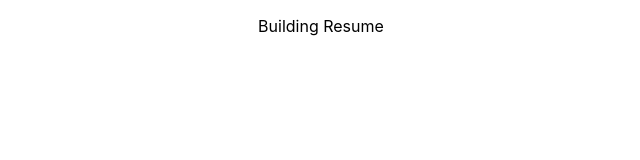
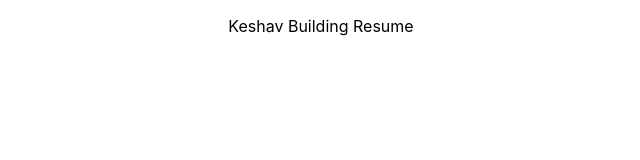
Before and after one commit to keshavareddychinthala/netify, a React (Create React App) app in the folder keshav-resume/: page / in a window 1280 px wide. Shown: the top 160 px of the page, without its empty margins (319-959 px from the left). Built offline with nearby package versions, Linux system fonts and the light colour scheme.

Commit message:
intial commit

```diff
--- a/keshav-resume/src/App.js
+++ b/keshav-resume/src/App.js
@@ -3,7 +3,7 @@ import './App.css';
 function App() {
   return (
     <div className="App">
-      <p>Building Resume</p>
+      <p>Keshav Building Resume</p>
     </div>
   );
 }
```
